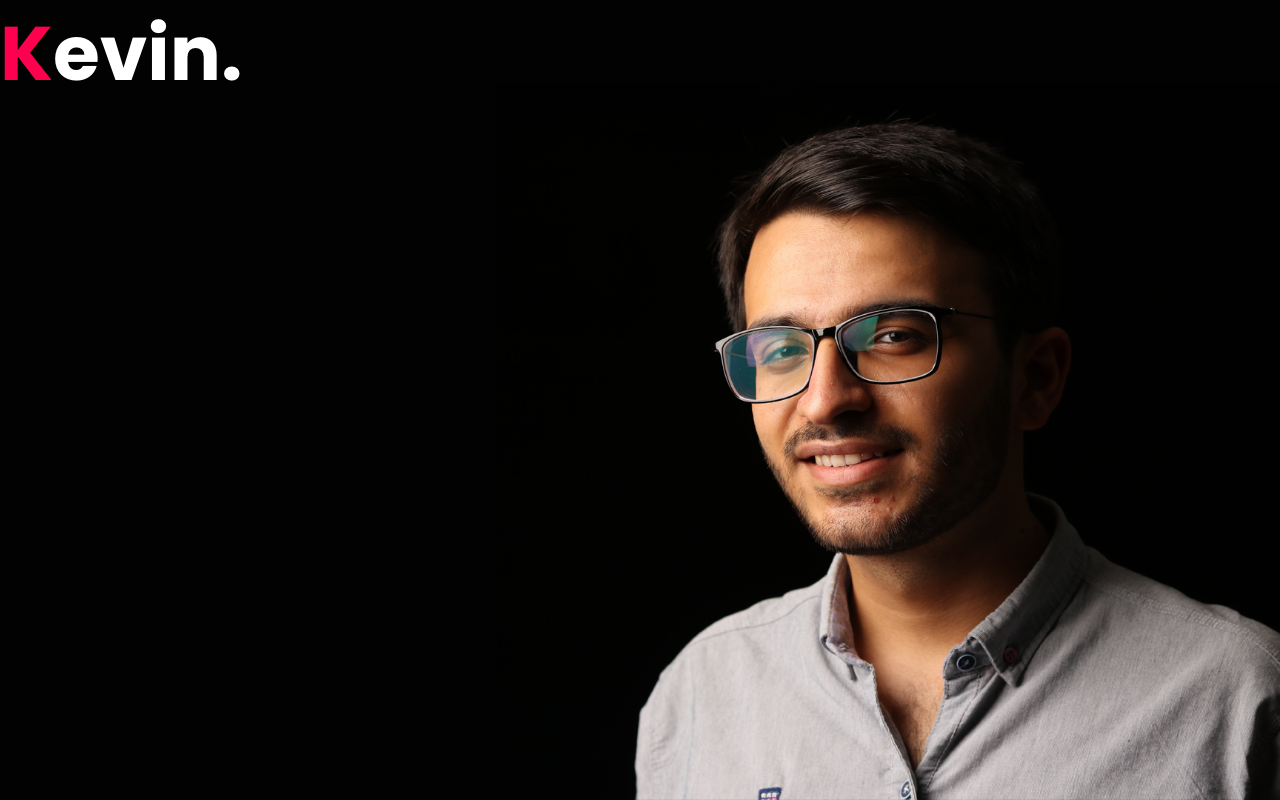
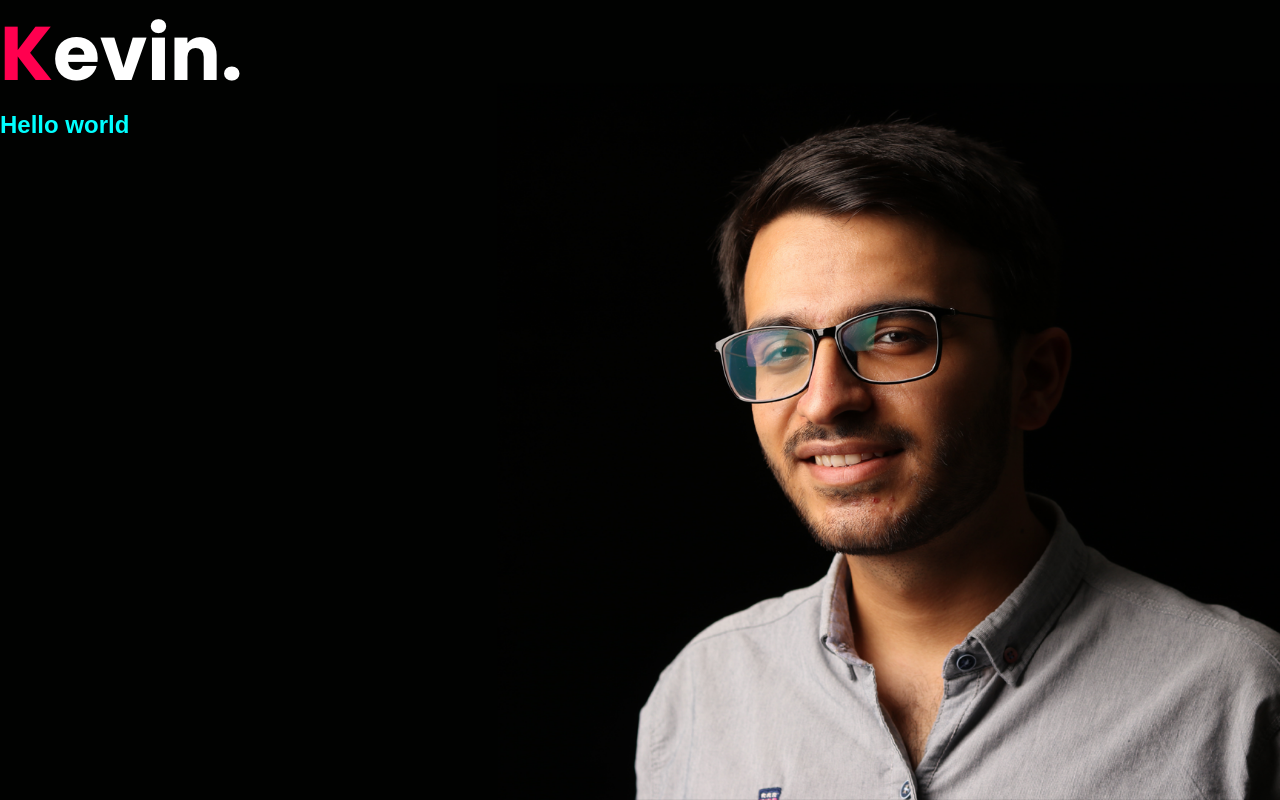
Before and after one commit to rashmika0834/Testing, a plain HTML site: page index.html in a window 1280 px wide. Drawn offline with Linux system fonts and the light colour scheme.

Commit message:
added on 08.12.2022

```diff
--- a/index.html
+++ b/index.html
@@ -8,11 +8,13 @@
 </head>
 <body>
 
-<div id="header">
+<div id="header" >
 
-    <div id="container">
+    <div id="container" class="container">
         <nav>
             <img src="images/logo.png" class="logo" alt="">
+
+            <h1>Hello world </h1>
         </nav>
     </div>
 </div>
--- a/styles.css
+++ b/styles.css
@@ -17,3 +17,7 @@ body{
     background-size: cover;
     background-position: center;
 }
+
+.container h1{
+    color: aqua;
+}
```
